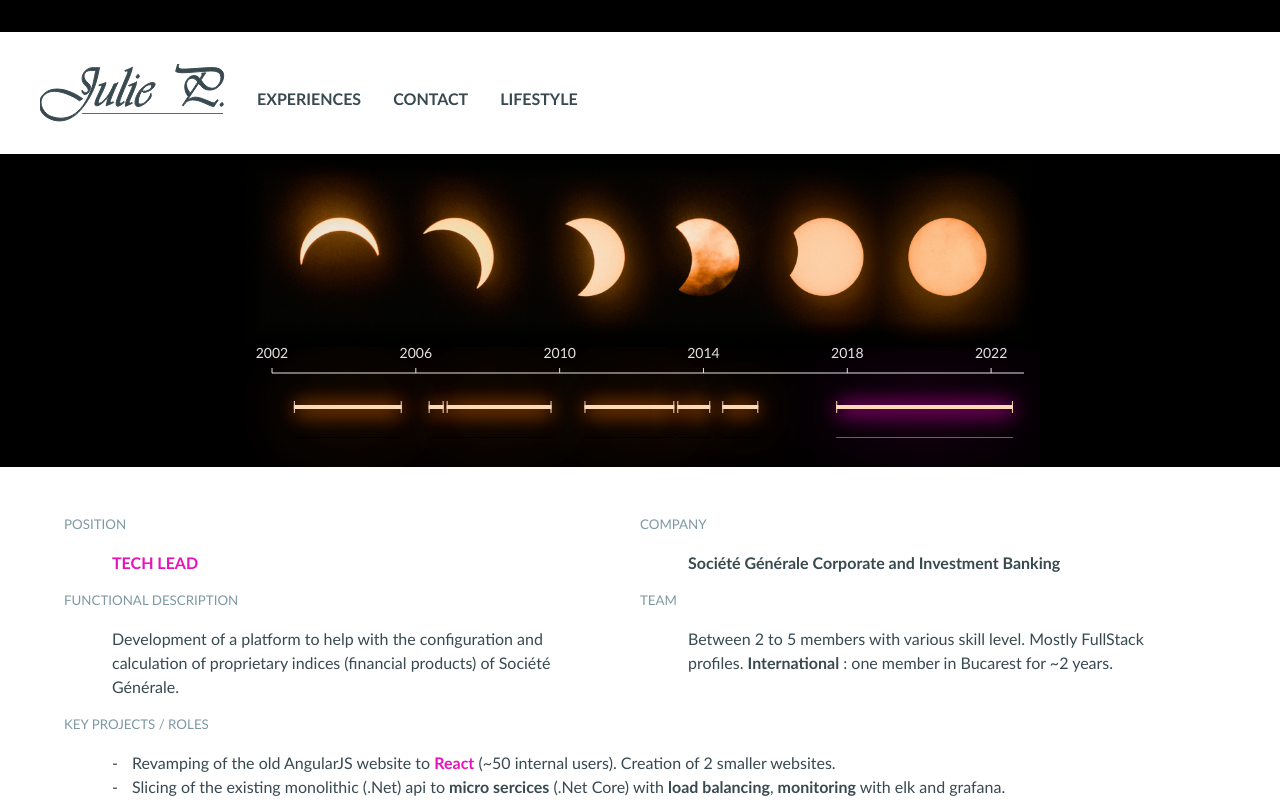
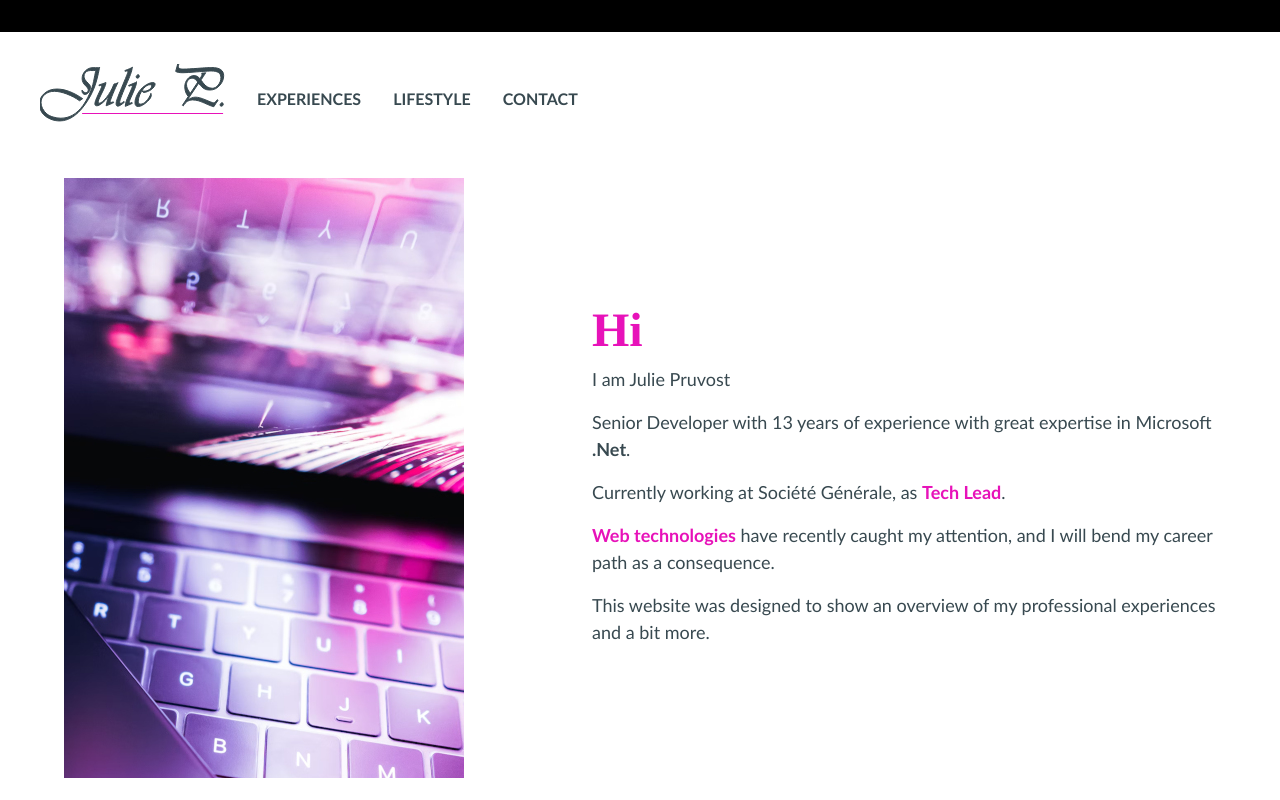
Before and after one commit to JuliePruvost/JuliePruvost.github.io, a React (Create React App) app: page / in a window 1280 px wide. Shown: the top 800 px of the page. Built offline with nearby package versions, Linux system fonts and the light colour scheme.

Commit message:
main view

```diff
--- a/src/components/experiences/components/SgIwc.tsx
+++ b/src/components/experiences/components/SgIwc.tsx
@@ -21,15 +21,15 @@ export default function SgIwc() {
             <ExperienceItem itemTitle="Key Projects / Roles" className="long">
                 <ul>
                     <li>Revamping of the old AngularJS website to <HighSpecial>React</HighSpecial> (~50 internal users). Creation of 2 smaller websites.</li>
-                    <li>Slicing of the existing monolithic (.Net) api to <High>micro sercices</High> (.Net Core) with <High>load balancing</High>, <High>monitoring</High> with elk and grafana.</li>
+                    <li>Slicing of the existing monolithic (.Net) api to <High>micro services</High> (.Net Core) with <High>load balancing</High>, <High>monitoring</High> with elk and grafana.</li>
                     <li>Development of a computing grid running python scripts.</li>
                     <li>Mentoring of newcomers, code quality manager.</li>
                 </ul>
             </ExperienceItem>
             <ExperienceItem itemTitle="Results / Benefits" className="long">
                 <ul>
-                    <li>Great improvement on grid performance (x5 faster) on nighlty python script batch.</li>
-                    <li>{'Time to Market reduced (>2 weeks to 1) for new group of users to join the platform.'}</li>
+                    <li>Great improvement on grid performance (x5 faster) on nightly python script batch.</li>
+                    <li>Time to Market reduced {'(>2 weeks to 1)'} for new group of users to join the platform.</li>
                     <li>Production issues have largely decreased, and alerts now often notify us of issues before the users are impacted.</li>
                     <li>Thanks to my involvement in production issues, my good communication with adjacent teams, and the quality of my work, I moved <High>from Consultant to Employee</High> at Société Générale.</li>
                     <li>This first experience in the web/javascript world made me realize how passionate I am about designing good user-friendly interfaces. I will orient my career towards more <HighSpecial>web-focused</HighSpecial> technologies.</li>
--- a/src/components/lifestyle/LifestyleView.scss
+++ b/src/components/lifestyle/LifestyleView.scss
@@ -49,10 +49,10 @@
 }
 
 .lifestyle-image-header {
-    font-family: Consolas, monaco, monospace;
+    font-family: 'Times New Roman', Times, serif;
     font-size: 48px;
     font-weight: bold;
-    // color: var(--accent-color);
+    color: var(--accent-color);
     /*text-decoration: underline;
     text-decoration-color: var(--accent-color);
     text-underline-offset: 8px;*/
--- /dev/null
+++ b/src/components/main/MainView.scss
@@ -0,0 +1,49 @@
+.main-view-wrapper {
+    padding: 24px;
+    max-width: 1200px;
+    margin-left: auto;
+    margin-right: auto;
+    margin-bottom: 48px;
+    display: flex;
+    flex-direction: column;
+    gap: 48px;
+}
+
+.main-view-item {
+    width: 100%;
+    display: block;
+    height: 600px;
+    &.left {
+        margin-right: auto;
+    }
+}
+
+.main-view-item-content {
+    width: 100%;
+    display: flex;
+    flex-direction: row;
+    gap: 128px;
+}
+
+.main-text {
+    margin-top: auto;
+    margin-bottom: auto;
+}
+
+.main-image-header {
+    color: var(--accent-color);
+    font-size: 48px;
+    font-family: Times;
+    font-weight: bold;
+}
+
+.main-image-description {
+    font-size: 18px;
+}
+
+.main-image-description-highlighted {
+    font-weight: bolder;
+    &.special {
+        color: var(--accent-color);
+    }
+}
--- /dev/null
+++ b/src/components/main/MainView.tsx
@@ -0,0 +1,51 @@
+import mainImage from './main.jpeg';
+import './MainView.scss';
+
+function High({children} : {children: React.ReactNode}) {
+    return (
+        <span className="main-image-description-highlighted">{children}</span>
+    )
+}
+
+function HighSpecial({children} : {children: React.ReactNode}) {
+    return (
+        <span className="main-image-description-highlighted special">{children}</span>
+    )
+}
+
+export default function MainView({
+}: {
+}) {
+
+    return (
+        <div className='main-view-wrapper'>
+            <div className='main-view-item'>
+                <div className='main-view-item-content'>
+                    <img src={mainImage} alt="hi" width={400} height={600}  />
+                    {/*<div style={{backgroundImage: `url(${rainbow})`, width: 400, height: 600}}   >
+                    </div>*/}
+                    <div className='main-text'>
+                        <div className='main-image-header'>
+                            Hi
+                        </div>
+                        <p className='main-image-description'>
+                            I am Julie Pruvost
+                        </p>
+                        <p className='main-image-description'>
+                            Senior Developer with 13 years of experience with great expertise in Microsoft <High>.Net</High>.
+                        </p>
+                        <p className='main-image-description'>
+                            Currently working at Société Générale, as <HighSpecial>Tech Lead</HighSpecial>.
+                        </p>
+                        <p className='main-image-description'>
+                            <HighSpecial>Web technologies</HighSpecial> have recently caught my attention, and I will bend my career path as a consequence.
+                        </p>
+                        <p className='main-image-description'>
+                            This website was designed to show an overview of my professional experiences and a bit more.
+                        </p>
+                    </div>
+                </div>
+            </div>
+        </div>
+    );
+}
--- a/src/components/navigation/Routes.tsx
+++ b/src/components/navigation/Routes.tsx
@@ -1,6 +1,7 @@
 import ContactView from "components/contact/ContactView";
 import ExperiencesView from "components/experiences/ExperiencesView";
 import LifestyleView from "components/lifestyle/LifestyleView";
+import MainView from "components/main/MainView";
 import { useRoutes, RouteObject } from "react-router-dom";
 
 export type RouteDescription = RouteObject & {
@@ -13,13 +14,14 @@ const createRouteDescription = (label: string, urlSegment: string, element: JSX.
     element: element
 });
 
-export const mainRoute = createRouteDescription('Main', '/', <ExperiencesView />);
+export const mainRoute = createRouteDescription('Main', '/', <MainView />);
 
 export const routeDescriptions: RouteDescription[] = [
     mainRoute,
     createRouteDescription('EXPERIENCES', 'experiences', <ExperiencesView />),
-    createRouteDescription('CONTACT', 'contact', <ContactView />),
-    createRouteDescription('LIFESTYLE', 'lifestyle', <LifestyleView />)
+    createRouteDescription('LIFESTYLE', 'lifestyle', <LifestyleView />),
+    createRouteDescription('CONTACT', 'contact', <ContactView />)
+
 ];
 
 export default function Routes() {
```
Also changed, not shown: src/components/main/main.jpeg (added).
